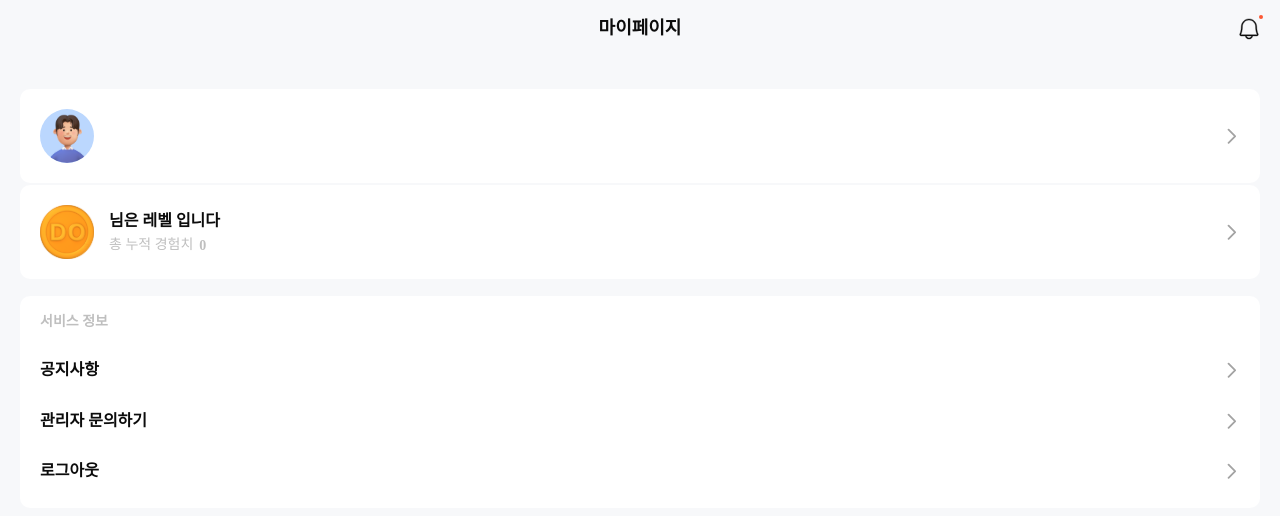
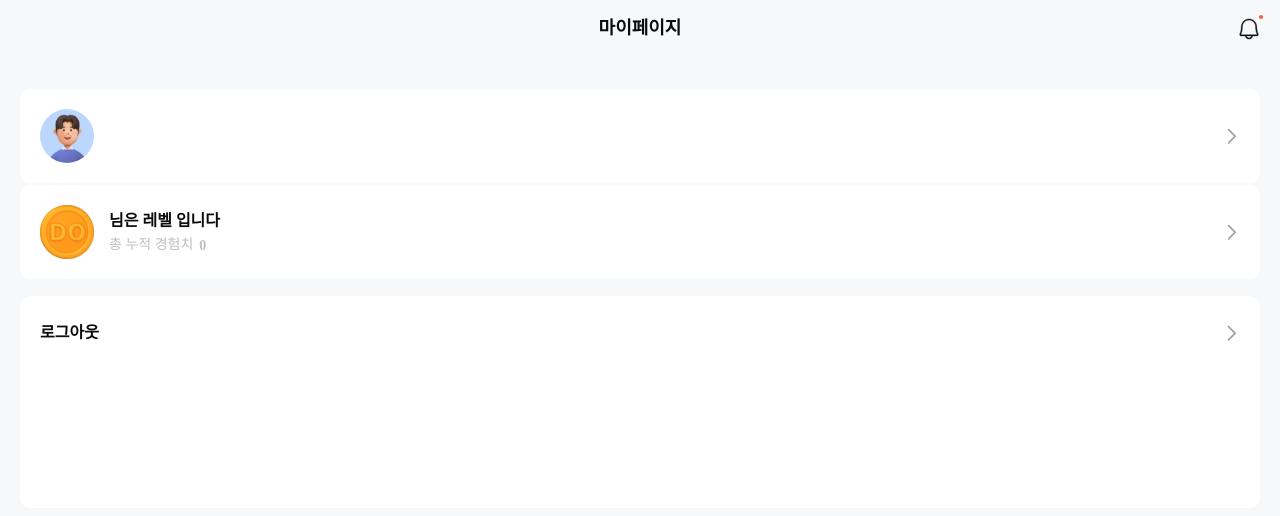
Before and after one commit to Minn97u/Do-High, a React (Create React App) app: page /mypage-entry in a window 1280 px wide. Shown: the top 516 px of the page. Built offline with nearby package versions, Linux system fonts and the light colour scheme; no server answers; a web font is replaced by a local one.

Commit message:
fix: 관리자 문의 부분 삭제

```diff
--- a/src/pages/Login.js
+++ b/src/pages/Login.js
@@ -109,7 +109,6 @@ const Login = () => {
       </InputContainer>
       {errorMessage && <ErrorMessage>{errorMessage}</ErrorMessage>}
       <LoginButton onClick={handleLogin}>로그인</LoginButton>
-      <Inquiry>관리자에게 찾기 문의하기</Inquiry>
     </Container>
   );
 };
@@ -195,13 +194,6 @@ const LoginButton = styled.button`
   margin-bottom: 22px;
 `;
 
-const Inquiry = styled.div`
-  font-size: 14px;
-  color: ${(props) => props.theme.colors.gray2};
-  cursor: pointer;
-  text-decoration: underline;
-`;
-
 const ErrorMessage = styled.div`
   color: ${(props) => props.theme.colors.mainC};
   font-size: 14px;
--- a/src/pages/MypageEntry.js
+++ b/src/pages/MypageEntry.js
@@ -103,15 +103,6 @@ const MypageEntry = () => {
           </Row>
         </Section>
         <ServiceInfo>
-          <ServiceTitle>서비스 정보</ServiceTitle>
-          <ServiceItem>
-            공지사항
-            <ArrowIcon src={dropdownArrow} alt="arrow" />
-          </ServiceItem>
-          <ServiceItem>
-            관리자 문의하기
-            <ArrowIcon src={dropdownArrow} alt="arrow" />
-          </ServiceItem>
           <ServiceItem onClick={handleLogout}>
             로그아웃
             <ArrowIcon src={dropdownArrow} alt="arrow" />
@@ -242,13 +233,6 @@ const ServiceInfo = styled.div`
   justify-content: space-between;
 `;
 
-const ServiceTitle = styled.div`
-  ${(props) => props.theme.fonts.semiBold};
-  font-size: 14px;
-  margin-bottom: 10px;
-  color: ${(props) => props.theme.colors.gray2};
-`;
-
 const ServiceItem = styled.div`
   display: flex;
   justify-content: space-between;
```
